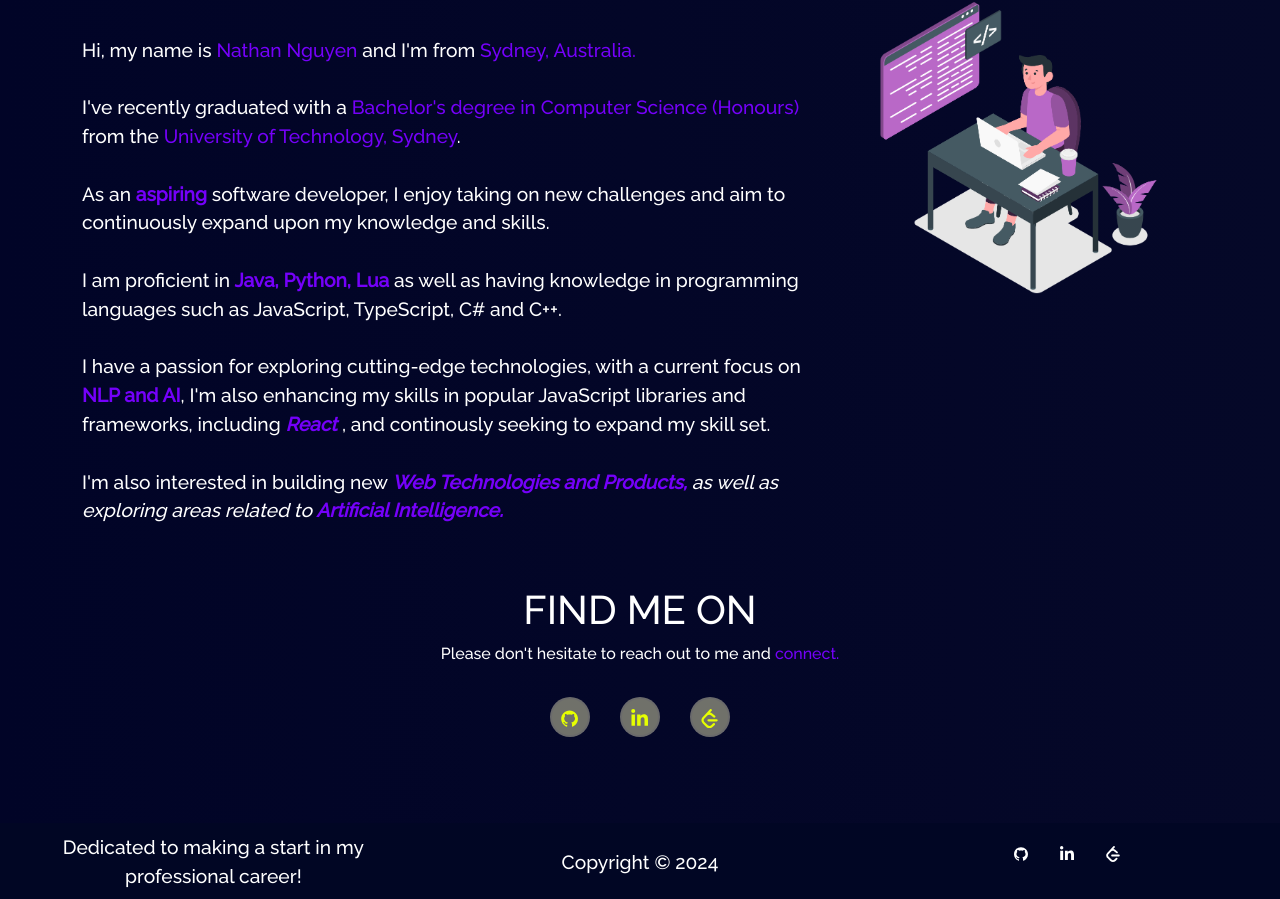
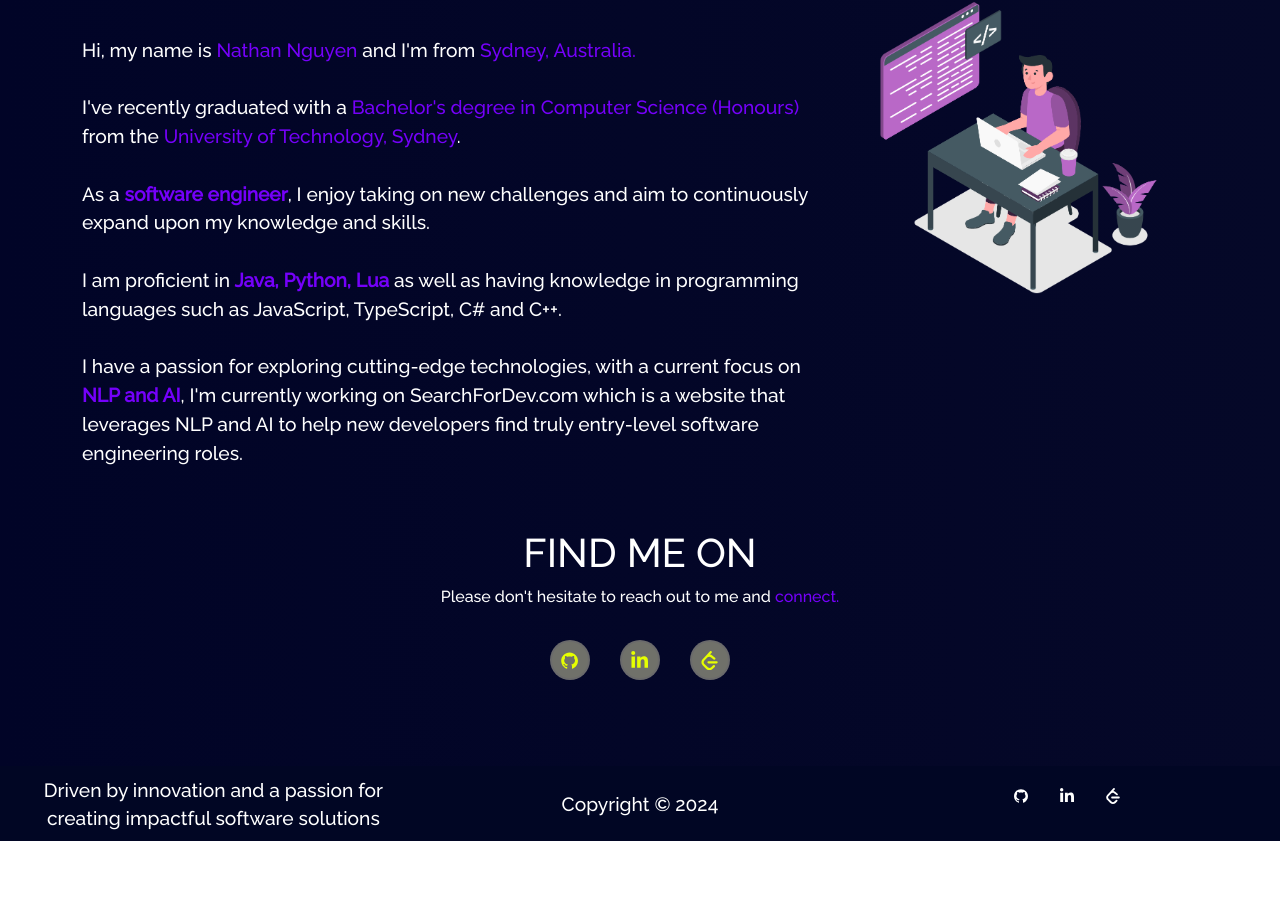
Before and after one commit to NathanTNguyen/resume-portfolio-website, a React (Create React App) app: page / in a window 1280 px wide. Shown: the part 841-1740 px from the top of the page. After the commit the page ends 1682 px from the top, so only its background shows below. Built offline with nearby package versions, Linux system fonts and the light colour scheme.

Commit message:
resume update + minor wording changes

```diff
--- a/src/components/Footer/Footer.jsx
+++ b/src/components/Footer/Footer.jsx
@@ -11,7 +11,7 @@ const Footer = () => {
     <Container fluid className="footer">
       <Row>
         <Col md="4" className="footer-copywright">
-          <span>Dedicated to making a start in my professional career!</span>
+        <span>Driven by innovation and a passion for creating impactful software solutions</span>
         </Col>
         <Col md="4" className="footer-copywright">
           <span>Copyright © {year}</span>
--- a/src/components/Home/About.jsx
+++ b/src/components/Home/About.jsx
@@ -28,8 +28,8 @@ const About = () => {
               <span className="yellow">University of Technology, Sydney</span>.
               <br />
               <br />
-              As an
-              <b className="yellow"> aspiring </b> software developer, I enjoy
+              As a
+              <b className="yellow"> software engineer</b>, I enjoy
               taking on new challenges and aim to continuously expand upon my
               knowledge and skills.
               <br />
@@ -39,21 +39,7 @@ const About = () => {
               JavaScript, TypeScript, C# and C++.
               <br />
               <br />I have a passion for exploring cutting-edge technologies, with a current focus on{" "}
-              <b className="yellow">NLP and AI</b>, I'm also enhancing my skills in popular JavaScript libraries and frameworks, including
-              <i>
-                <b className="yellow">
-                  {" "}
-                  React
-                </b>
-              </i>
-              &nbsp;, and continously seeking to expand my skill set.
-              <br />
-              <br />I'm also interested in building new
-              <i>
-                <b className="yellow"> Web Technologies and Products, </b>
-                as well as exploring areas related to
-                <b className="yellow"> Artificial Intelligence.</b>
-              </i>
+              <b className="yellow">NLP and AI</b>, I'm currently working on SearchForDev.com which is a website that leverages NLP and AI to help new developers find truly entry-level software engineering roles.
               <br />
             </p>
           </Col>
```
Also changed, not shown: 1 other file (tests, documents, lock files or other folders).
